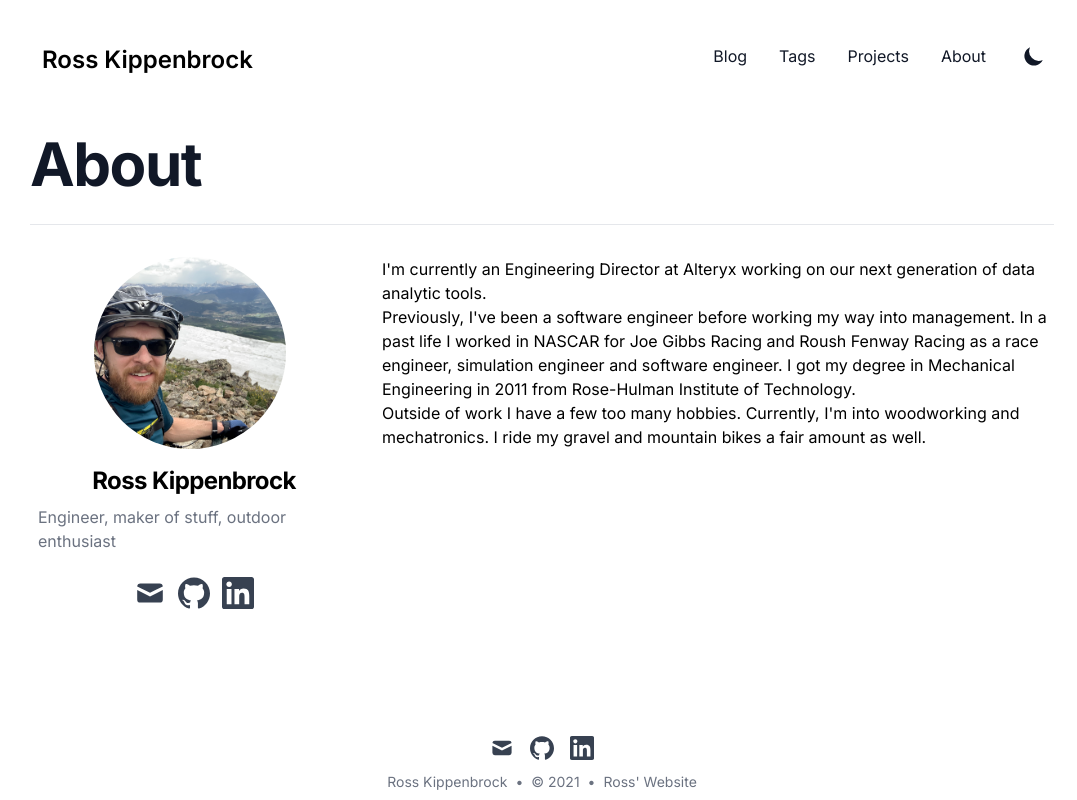
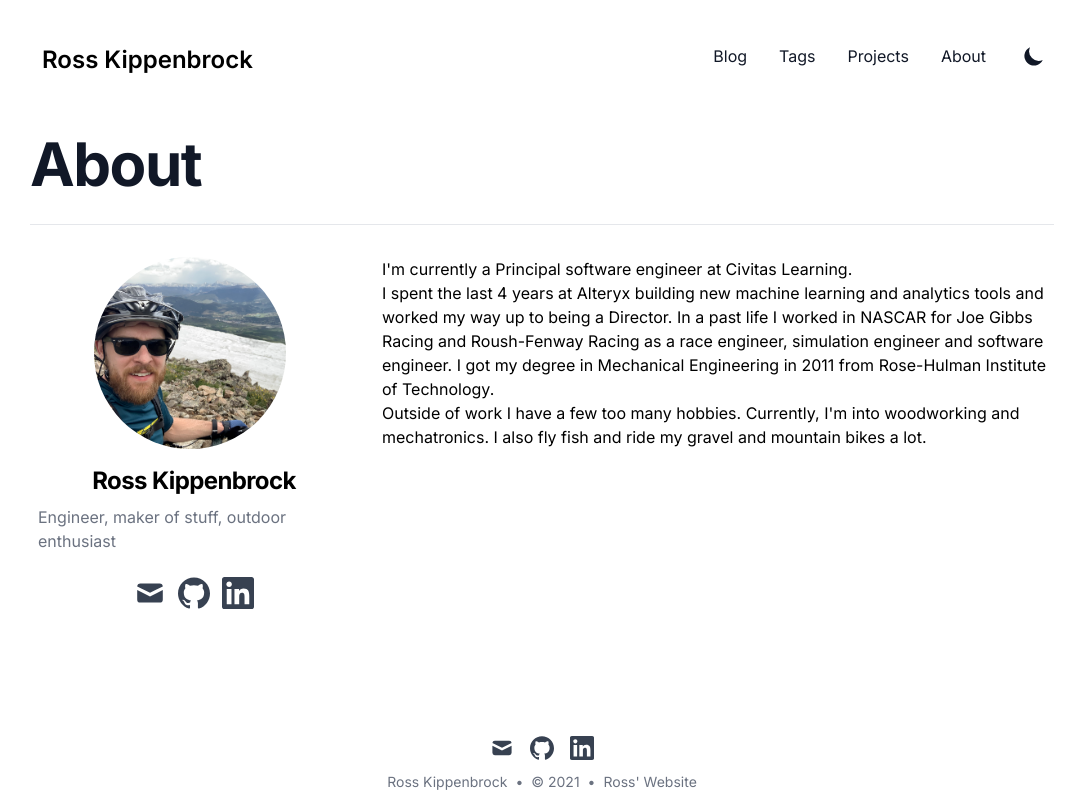
Before and after one commit to rosskipp/website, a Next.js app: page /about in a window 1280 px wide. Shown: the whole page, without its empty margins (98-1175 px from the left). Built offline with nearby package versions, Linux system fonts and the light colour scheme; what @tailwindcss/typography would draw is missing.

Commit message:
update about

```diff
--- a/pages/about.js
+++ b/pages/about.js
@@ -33,19 +33,17 @@ export default function About() {
             </div>
           </div>
           <div className="pt-8 pb-8 prose dark:prose-dark max-w-none xl:col-span-2">
+            <p>I'm currently a Principal software engineer at Civitas Learning.</p>
             <p>
-              I'm currently an Engineering Director at Alteryx working on our next generation of
-              data analytic tools.
-            </p>
-            <p>
-              Previously, I've been a software engineer before working my way into management. In a
-              past life I worked in NASCAR for Joe Gibbs Racing and Roush Fenway Racing as a race
-              engineer, simulation engineer and software engineer. I got my degree in Mechanical
-              Engineering in 2011 from Rose-Hulman Institute of Technology.
+              I spent the last 4 years at Alteryx building new machine learning and analytics tools
+              and worked my way up to being a Director. In a past life I worked in NASCAR for Joe
+              Gibbs Racing and Roush-Fenway Racing as a race engineer, simulation engineer and
+              software engineer. I got my degree in Mechanical Engineering in 2011 from Rose-Hulman
+              Institute of Technology.
             </p>
             <p>
               Outside of work I have a few too many hobbies. Currently, I'm into woodworking and
-              mechatronics. I ride my gravel and mountain bikes a fair amount as well.
+              mechatronics. I also fly fish and ride my gravel and mountain bikes a lot.
             </p>
           </div>
         </div>
```
